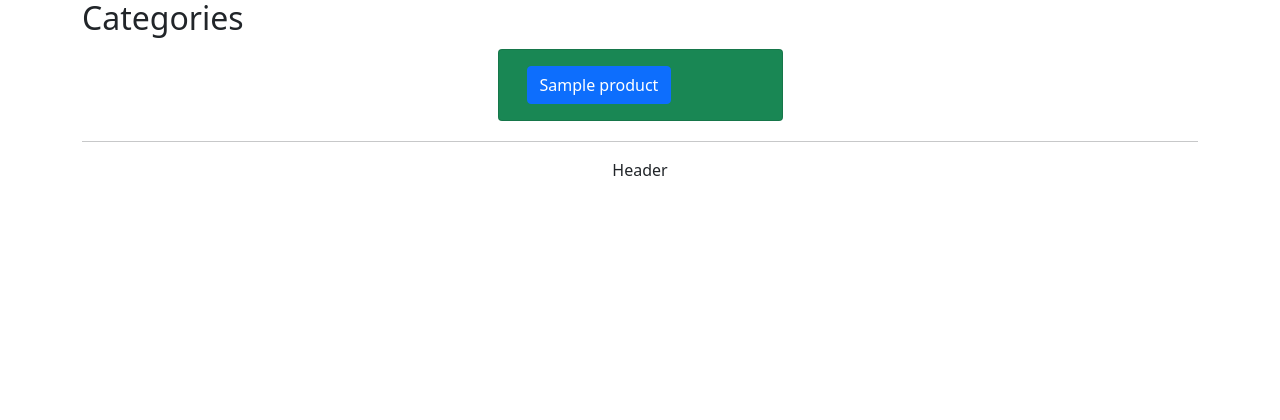
After one commit to Semthan/PHPwebshop, a PHP site: template views/include/landingPage.php in a window 1280 px wide. The commit adds this page. Shown: the part 307-727 px from the top of the page. Run offline with PHP 8.4, Linux system fonts and the light colour scheme; the template is opened without the code that fills it: most values are stand-ins (such as "Sample title", 1, 10 or a date in 2020).

Commit message:
fixat lite views

```diff
--- a/models/Model.php
+++ b/models/Model.php
@@ -8,6 +8,10 @@ class Model{
     }
 
     public function fetchAllProducts(){
+        $categories = $this->db->select("SELECT * FROM categories");
+        return $categories;
+    }
+    public function fetchAllCategories(){
         $products = $this->db->select("SELECT * FROM products");
         return $products;
     }
--- a/views/View.php
+++ b/views/View.php
@@ -10,6 +10,11 @@ class View
     public function viewFooter()
     {
         include_once("views/include/footer.php");
+    }
+    public function viewLandingPage($products)
+    {
+        include_once("views/include/landingPage.php");
+
     }
 
     public function viewDetailsPage()
--- a/views/include/footer.php
+++ b/views/include/footer.php
@@ -3,4 +3,5 @@
 <p class="text-center">Header</p>
 </body>
 
+<script src="https://cdn.jsdelivr.net/npm/bootstrap@5.0.1/dist/js/bootstrap.bundle.min.js" integrity="sha384-gtEjrD/SeCtmISkJkNUaaKMoLD0//ElJ19smozuHV6z3Iehds+3Ulb9Bn9Plx0x4" crossorigin="anonymous"></script>
 </html>
--- a/views/include/header.php
+++ b/views/include/header.php
@@ -5,6 +5,7 @@
     <meta charset="UTF-8">
     <meta http-equiv="X-UA-Compatible" content="IE=edge">
     <meta name="viewport" content="width=device-width, initial-scale=1.0">
+    <link href="https://cdn.jsdelivr.net/npm/bootstrap@5.0.1/dist/css/bootstrap.min.css" rel="stylesheet" integrity="sha384-+0n0xVW2eSR5OomGNYDnhzAbDsOXxcvSN1TPprVMTNDbiYZCxYbOOl7+AMvyTG2x" crossorigin="anonymous">
     <title><?php echo $title ?></title>
 </head>
 
--- /dev/null
+++ b/views/include/landingPage.php
@@ -0,0 +1,38 @@
+<!-- <div class="row d-flex justify-content-center">
+    <?php
+        /* foreach($products as $index){
+            $product =
+                "
+                <div class=' m-1 card bg-success col-3'>
+                    <img src='$index[img_src]' class='card-img-top' alt='$index[title]''>
+                    <div class='card-body'>
+                        <h5 class='card-title'>$index[title]</h5>
+                        <p class='card-text'>Price $index[price]</p>
+                        <a href='#' class='btn btn-primary'>Add To Cart</a>
+                    </div>
+                </div>
+                ";
+            echo $product;
+        }  */
+    ?>
+</div> -->
+<div class="row d-flex justify-content-center">
+    <div class="img-fluid"style="background: url(https://external-content.duckduckgo.com/iu/?u=https%3A%2F%2Fwww.ikea.com%2Fms%2Fsv_SE%2Fimg%2Ffy17%2Fata%2Fikea-serie-seo-fargrik_PH141113_1060x460.jpg&f=1&nofb=1); height:250px">
+        dsd
+    </div>
+    <h2>Categories</h2>
+    <?php
+        foreach($products as $index){
+            $product =
+                "
+                <div class=' m-1 card bg-success col-3'>
+                    <div class='card-body'>
+                        <a href='#' class='btn btn-primary'>$index[title]</a>
+                    </div>
+                </div>
+                ";
+
+            echo $product;
+        }
+    ?>
+</div>
```
Also changed, not shown: controllers/Controller.php (+11 -1 lines).
